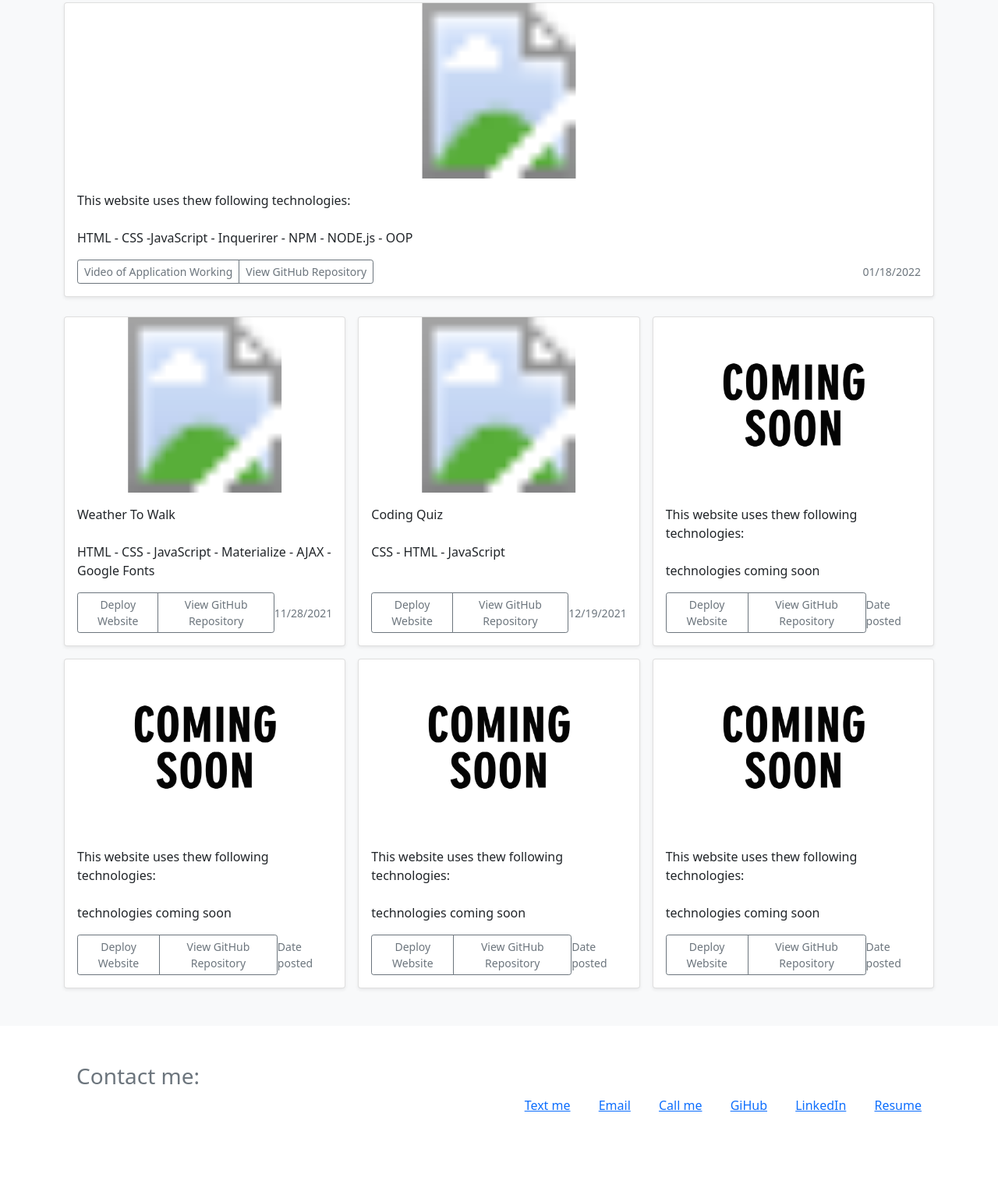
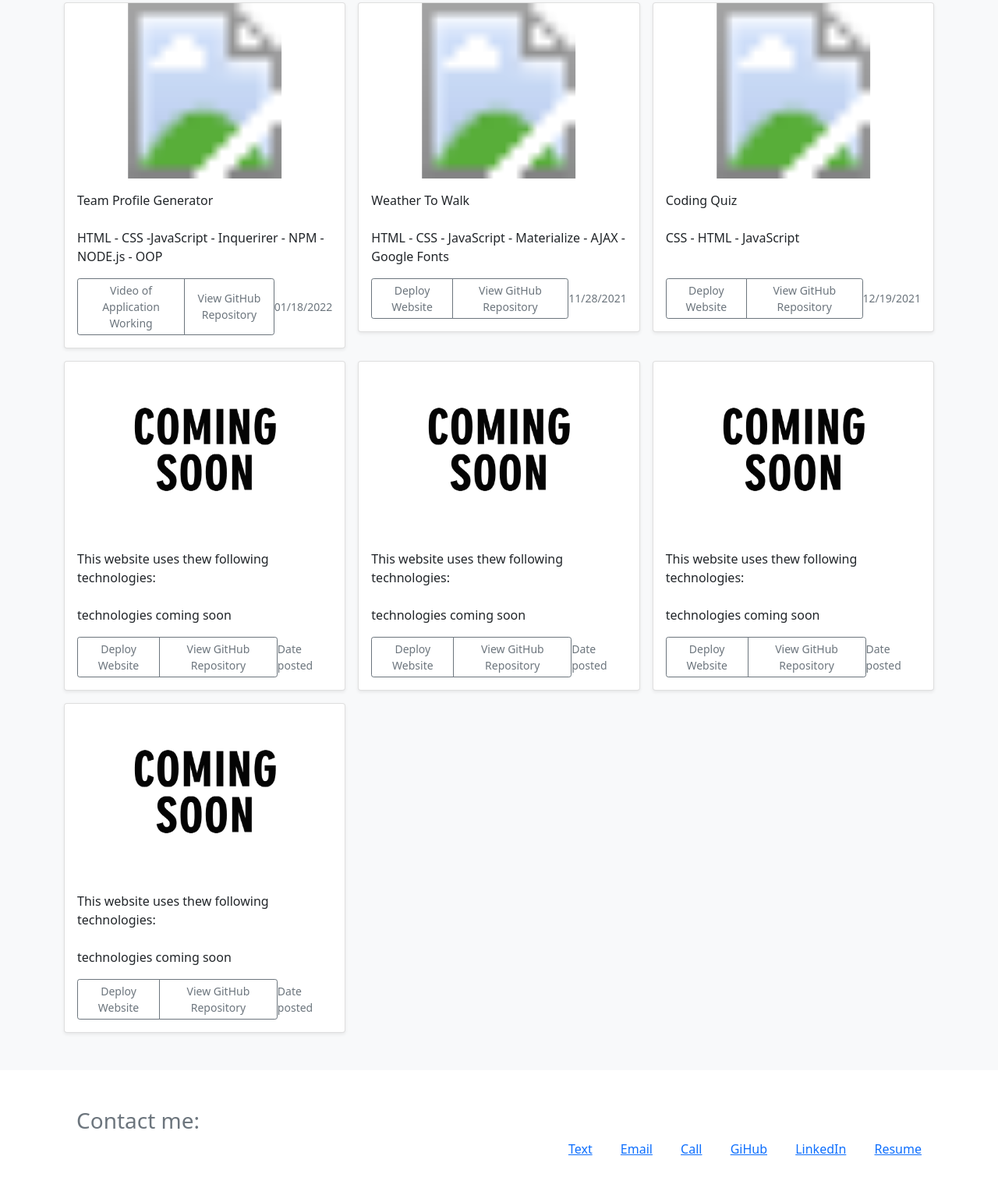
Before and after one commit to gr4ham18/officialportfolio, a plain HTML site: page index.html in a window 1280 px wide. Shown: the part 789-2299 px from the top of the page at 78% size. Before the commit the page ends 2243 px from the top, so only its background shows below. Drawn offline with nearby package versions, Linux system fonts and the light colour scheme.

Commit message:
new work tpg

```diff
--- a/index.html
+++ b/index.html
@@ -89,18 +89,22 @@
   <div class="album py-5 bg-light" id="work">
     <div class="container">
 
-      <div class="row row-cols-1 row-cols-sm-2 row-cols-md-1 g-5" id="one">
+
+      <div class="row row-cols-1 row-cols-sm-2 row-cols-md-3 g-3">
+
+
+        <!--team profile generator-->
+
         <div class="col">
           <div class="card shadow-sm">
-
             <svg class="bd-placeholder-img card-img-top" width="100%" height="225" xmlns="http://www.w3.org/2000/svg"
               role="img" aria-label="Placeholder: Thumbnail" preserveAspectRatio="xMidYMid slice" focusable="false">
-            <title>https://github.com/gr4ham18/team-profile-generator</title>
+              <title>Cooming soon new project</title>
               <image href="assets/images/team-prof-gen.png" height="100%" width="100%" />
             </svg>
 
             <div class="card-body">
-            <p class="card-text">This website uses thew following technologies:<br>
+              <p class="card-text">Team Profile Generator<br>
                 <br>
                 HTML - CSS -JavaScript - Inquerirer - NPM - NODE.js - OOP
               </p>
@@ -116,8 +120,6 @@
             </div>
           </div>
         </div>
-      </div>
-      <div class="row row-cols-1 row-cols-sm-2 row-cols-md-3 g-3">
 
         <!--weather to walk-->
         <div class="col">
@@ -295,9 +297,9 @@
   <div class="container">
     <h3 class="mx-3">Contact me:</h2>
     <ul class="float-end">
-      <a class="mx-3" href="sms:4077488592">Text me</a>
+      <a class="mx-3" href="sms:4077488592">Text</a>
       <a class="mx-3" href="mailto:gr4ham18@gmail.com">Email</a>
-      <a class="mx-3" href="tel:4077588592">Call me</a>
+      <a class="mx-3" href="tel:4077588592">Call</a>
       <a class="mx-3" href="https://github.com/gr4ham18" target="_blank">GiHub</a>
       <a class="mx-3" href="https://www.linkedin.com/in/gabriel-graham-450634210/" target="_blank">LinkedIn</a>
       <a class="mx-3" href="index-portifolio.html">Resume</a>
```
Also changed, not shown: 2 other files. Lines whose indentation alone changed are shown as unchanged.
